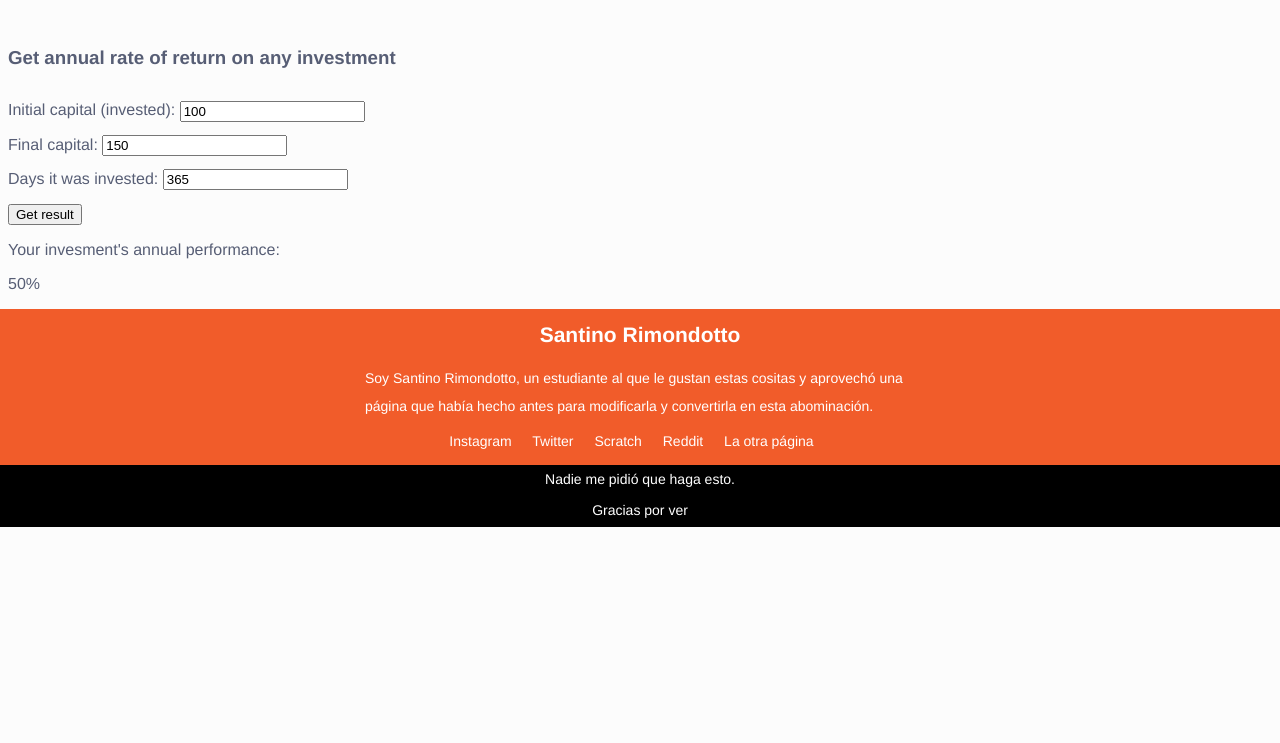
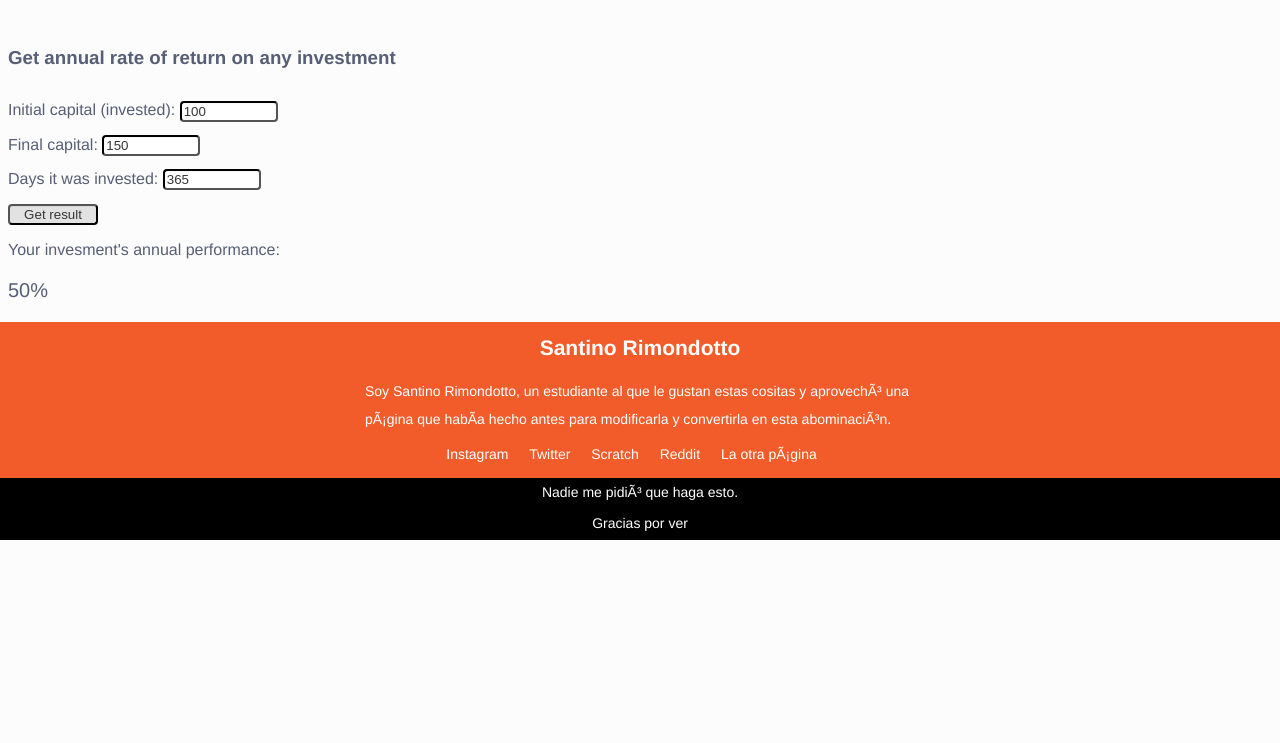
Before and after one commit to rimopa/RIMOPA, a plain HTML site: page math.html in a window 1280 px wide. Shown: the part 57-800 px from the top of the page. Drawn offline with Linux system fonts and the light colour scheme.

Commit message:
style math and add to header

```diff
--- a/index/index.css
+++ b/index/index.css
@@ -49,7 +49,32 @@ bar#header {
 #header h-item.button:hover {
   background-color: #b13e17;
 }
-
+.math {
+  width: 90px;
+  border-color: #ccc;
+  margin-top: 1em;
+  box-shadow: inset 0 0.0625em 0.125em rgba(0, 0, 0, 0.05);
+  max-width: 100%;
+  background-color: white;
+  border-color: black;
+  border-radius: 4px;
+  color: #363636;
+}
+[type="submit"].math {
+  background-color: #e2e2e2;
+}
+[type="submit"].math:hover {
+  cursor: pointer;
+  background-color: #f15c2a;
+  border-color: #bb9d3c;
+  color: #ffffff;
+  /*background-color: #a6f4ff;
+  border-color: #26a0da;*/
+}
+/*[type="submit"].math:onclick{
+  background-color: #34b4e3;
+  border-color:#0089b4;
+}*/
 .small {
   font-size: 90%;
 }
--- a/index/math.js
+++ b/index/math.js
@@ -1,14 +1,14 @@
-//Get annual rate of return on any investment
-/*
-ci=float(input("Ingrese el capital inicial:"))
-cf=float(input("Ingrese el capital final:"))
-ti=float(input("Ingrese en días el tiempo que se mantuvo el crédito:"))
-print("el rendimiento anual sería de ", ((((cf-ci)/ci)/ti)*365.4)*100, "%") */
 function annualperf() {
   ci = document.getElementById("initialCapital").value;
   cf = document.getElementById("finalCapital").value;
   ti = document.getElementById("daysInvested").value;
-
-  document.getElementById("resultannualperf").innerText =
-    ((cf - ci) / ci / ti) * 365 * 100 + "%";
+  if ((ci && cf && ti) != "") {
+    document.getElementById("resultannualperf").innerText =
+      ((cf - ci) / ci / ti) * 365 * 100 + "%";
+    document.getElementById("resultannualperf").style.color = document.getElementById("body").style.color
+  } else {
+    document.getElementById("resultannualperf").innerText =
+      "Some arguments are missing";
+    document.getElementById("resultannualperf").style.color = "#C70039";
+  }
 }
--- a/math.html
+++ b/math.html
@@ -5,16 +5,13 @@
     <script type="text/javascript" src="index/math.js" defer></script>
     <link rel="stylesheet" href="index/index.css" />
     <link rel="icon" href="index/favicon.png" />
-    <meta charset="UTF-8" />
-    <meta property="og:title" content="ScratchCE Betas" />
-    <meta property="og:url" content="https://scratchce.github.io/beta" />
-    <meta property="og:site_name" content="ScratchCE" />
-    <meta
-      property="og:description"
-      content="By the communities, for the communities."
-    />
+    <meta charset="UTF-3" />
+    <meta property="og:title" content="Math - Rimopa" />
+    <meta property="og:url" content="https://rimopa.github.io/RIMOPA/math" />
+    <meta property="og:site_name" content="Rimopa" />
+    <meta property="og:description" content="Santino Rimondotto" />
 
-    <title>Rimopa</title>
+    <title>Math - Rimopa</title>
   </head>
 
   <body id="body" class="">
@@ -28,9 +25,7 @@
           src="index/logo.png"
         />
       </h-item>
-      <!--<h-item>
-				<a href="https://scratchce.github.io/beta/<redirect to the lastest or version>/#id" class="link"> Caress Communicat</a>
-			</h-item>-->
+
       <h-item class="button" onclick="toggleTheme()">
         <img
           style="vertical-align: middle"
@@ -39,6 +34,10 @@
           height="24"
         />
       </h-item>
+      <a href="math.html" class="link" style="width: 100%">Math</a>
+      <!--<h-item>
+				<a href="https://scratchce.github.io/beta/<redirect to the lastest or version>/#id" class="link"> Caress Communicat</a>
+			</h-item>-->
     </bar>
     <div class="main-content">
       <!--lastest version
@@ -62,38 +61,23 @@
       >
         <h3 title="annualperf">Get annual rate of return on any investment</h3>
         <label>Initial capital (invested):</label>
-        <input
-          type="number"
-          id="initialCapital"
-          value="100"
-          style="margin-block-start: 1em"
-        />
+        <input class="math" type="number" id="initialCapital" value="100" />
         <br />
         <label>Final capital:</label>
-        <input
-          type="number"
-          id="finalCapital"
-          value="150"
-          style="margin-block-start: 1em"
-        />
+        <input class="math" type="number" id="finalCapital" value="150" />
         <br />
         <label>Days it was invested:</label>
-        <input
-          type="number"
-          id="daysInvested"
-          value="365"
-          style="margin-block-start: 1em"
-        />
+        <input class="math" type="number" id="daysInvested" value="365" />
         <br />
         <input
+          class="math"
           type="submit"
           value="Get result"
           onclick="annualperf()"
-          style="margin-block-start: 1em"
         />
         <br />
         <p>Your invesment's annual performance:</p>
-        <p id="resultannualperf">50%</p>
+        <p id="resultannualperf" style="font-size: 125%">50%</p>
       </div>
 
       <bar id="footer"
```
Also changed, not shown: index.html (+9 -11 lines).
